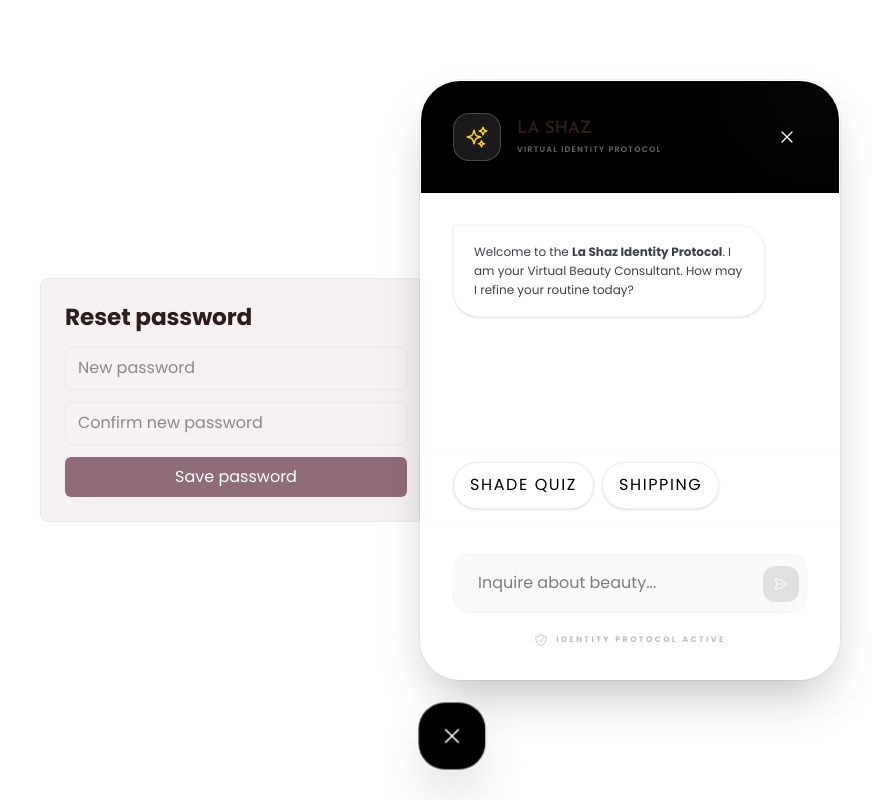
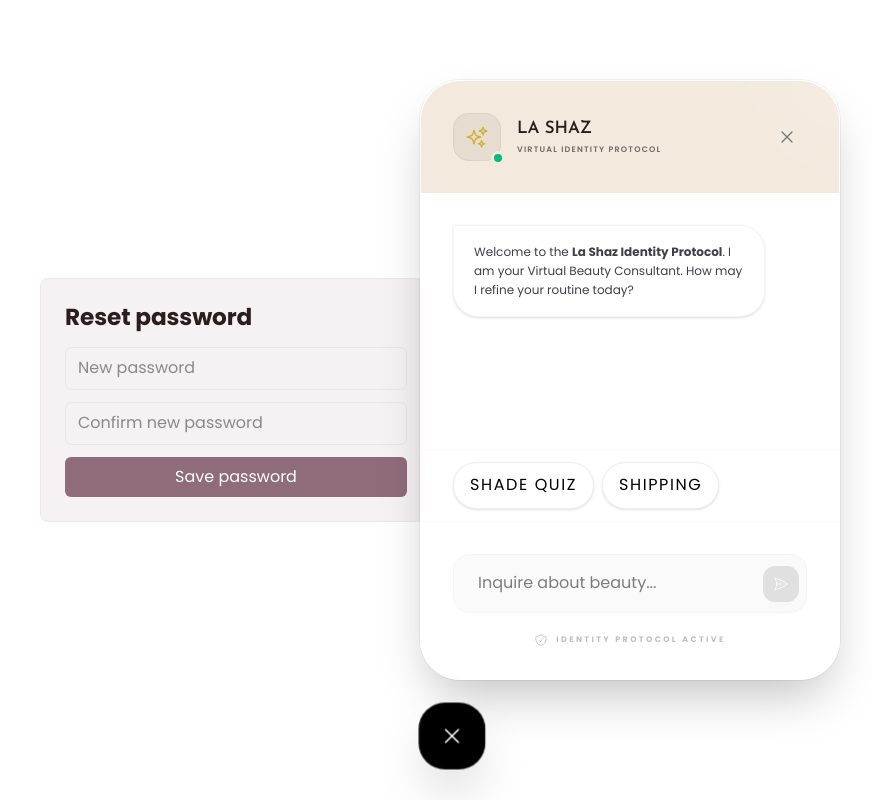
Before and after one commit to shazlinn/lashaz-ecommerce, a Next.js app: page /reset-password in a window 1280 px wide. Both pictures are taken after a click on the button 1216 px from the left and 736 px from the top of the page. Shown: the whole page, without its empty margins (408-1280 px from the left). Built offline with nearby package versions, Linux system fonts and the light colour scheme; no server answers.

Commit message:
update ai chatbpot + install resend package

```diff
--- a/app/layout.tsx
+++ b/app/layout.tsx
@@ -5,7 +5,7 @@
 import ThemeScript from './theme-script';
 import Providers from './providers';
 import { Toaster } from 'react-hot-toast';
-import ChatWidget from '@/components/frontstore/ChatWidget'; //
+import ChatWidget from '@/components/frontstore/ChatWidget';
 
 // Main Body Font
 const poppins = Poppins({
@@ -40,12 +40,18 @@
     <html
       lang="en"
       className={`${poppins.variable} ${josefin.variable} ${workSans.variable}`}
-      suppressHydrationWarning
+      suppressHydrationWarning // Essential for Next.js hydration stability
     >
       <head>
         <ThemeScript />
       </head>
-      <body className="antialiased font-sans bg-white dark:bg-zinc-950 text-black dark:text-white transition-colors duration-300">
+      {/* Adding suppressHydrationWarning here solves the specific
+          error caused by extensions like Grammarly injecting data-attributes.
+      */}
+      <body
+        suppressHydrationWarning
+        className="antialiased font-sans bg-white dark:bg-zinc-950 text-black dark:text-white transition-colors duration-300"
+      >
         <Toaster
           position="bottom-right"
           toastOptions={{
@@ -65,8 +71,7 @@
         <Providers>
           {children}
 
-          {/* THE BEAUTY ASSISTANT */}
-          {/* Placing it here ensures it floats above all page content */}
+          {/* The Virtual Beauty Consultant floats above all page content */}
           <ChatWidget />
         </Providers>
       </body>
--- a/components/frontstore/ChatWidget.tsx
+++ b/components/frontstore/ChatWidget.tsx
@@ -3,7 +3,6 @@
 
 import { useState, useRef, useEffect } from 'react';
 import { motion, AnimatePresence } from 'framer-motion';
-// Import ReactMarkdown for parsing bolding and lists
 import ReactMarkdown from 'react-markdown';
 import {
   ChatBubbleLeftRightIcon,
@@ -92,20 +91,27 @@
             exit={{ opacity: 0, y: 40, scale: 0.9, filter: 'blur(10px)' }}
             className="mb-6 w-[350px] md:w-[420px] h-[600px] bg-white/90 backdrop-blur-3xl rounded-[2.5rem] shadow-2xl border border-white/40 overflow-hidden flex flex-col ring-1 ring-black/5"
           >
-            {/* Header */}
-            <div className="bg-black p-8 text-white relative overflow-hidden">
-              <div className="absolute top-0 right-0 w-32 h-32 bg-gradient-to-br from-white/10 to-transparent rounded-full -mr-16 -mt-16 blur-3xl" />
+            {/* Header: Refined Glow Theme */}
+            <div className="bg-[#F3E9DC] p-8 text-zinc-900 relative overflow-hidden">
+              <div className="absolute top-0 right-0 w-32 h-32 bg-white/40 rounded-full -mr-16 -mt-16 blur-3xl" />
               <div className="flex justify-between items-center relative z-10">
                 <div className="flex items-center gap-4">
-                  <div className="w-12 h-12 bg-white/10 backdrop-blur-md rounded-2xl flex items-center justify-center border border-white/20">
-                    <SparklesIcon className="h-6 w-6 text-amber-300" />
+                  <div className="relative">
+                    <div className="w-12 h-12 bg-black/5 backdrop-blur-md rounded-2xl flex items-center justify-center border border-black/5">
+                      <SparklesIcon className="h-6 w-6 text-[#D4AF37]" /> {/* Luxury Gold Sparkle */}
+                    </div>
+                    <div className="absolute -bottom-1 -right-1 w-3.5 h-3.5 bg-emerald-500 rounded-full border-[3px] border-[#F3E9DC]" />
                   </div>
                   <div>
-                    <h3 className="font-josefin font-bold uppercase tracking-[0.25em] text-[10px]">La Shaz</h3>
-                    <p className="text-[8px] opacity-40 uppercase tracking-[0.15em] mt-1 font-semibold">Virtual Identity Protocol</p>
+                    <h3 className="font-josefin font-bold uppercase tracking-[0.25em] text-[10px] text-black">La Shaz</h3>
+                    <p className="text-[8px] opacity-60 uppercase tracking-[0.15em] mt-1 font-semibold">Virtual Identity Protocol</p>
                   </div>
                 </div>
-                <button type="button" onClick={() => setIsOpen(false)} className="p-2.5 hover:bg-white/10 rounded-full transition-all">
+                <button
+                  type="button"
+                  onClick={() => setIsOpen(false)}
+                  className="p-2.5 hover:bg-black/5 rounded-full transition-all text-zinc-500 hover:text-black"
+                >
                   <XMarkIcon className="h-5 w-5" />
                 </button>
               </div>
@@ -125,10 +131,9 @@
                         ? 'bg-black text-white rounded-[1.6rem] rounded-tr-none shadow-xl'
                         : 'bg-white text-zinc-700 rounded-[1.6rem] rounded-tl-none border border-zinc-100 shadow-sm'}`}
                     >
-                    {/* Wrap in a div to handle styling, solving the className TS error */}
                     <div className="prose prose-zinc prose-sm max-w-none prose-strong:font-bold prose-strong:text-current">
                         <ReactMarkdown>
-                        {m.content}
+                          {m.content}
                         </ReactMarkdown>
                     </div>
                 </div>
@@ -199,6 +204,7 @@
         )}
       </AnimatePresence>
 
+      {/* Floating Trigger Button */}
       <motion.button
         whileHover={{ scale: 1.05 }}
         whileTap={{ scale: 0.95 }}
--- a/package.json
+++ b/package.json
@@ -29,6 +29,7 @@
     "react-dom": "19.0.0",
     "react-hot-toast": "^2.6.0",
     "react-markdown": "^10.1.0",
+    "resend": "^6.9.2",
     "tailwindcss": "^4.1.18",
     "uploadthing": "^7.7.4"
   },
```
Also changed, not shown: 2 other files (tests, documents, lock files or other folders).
